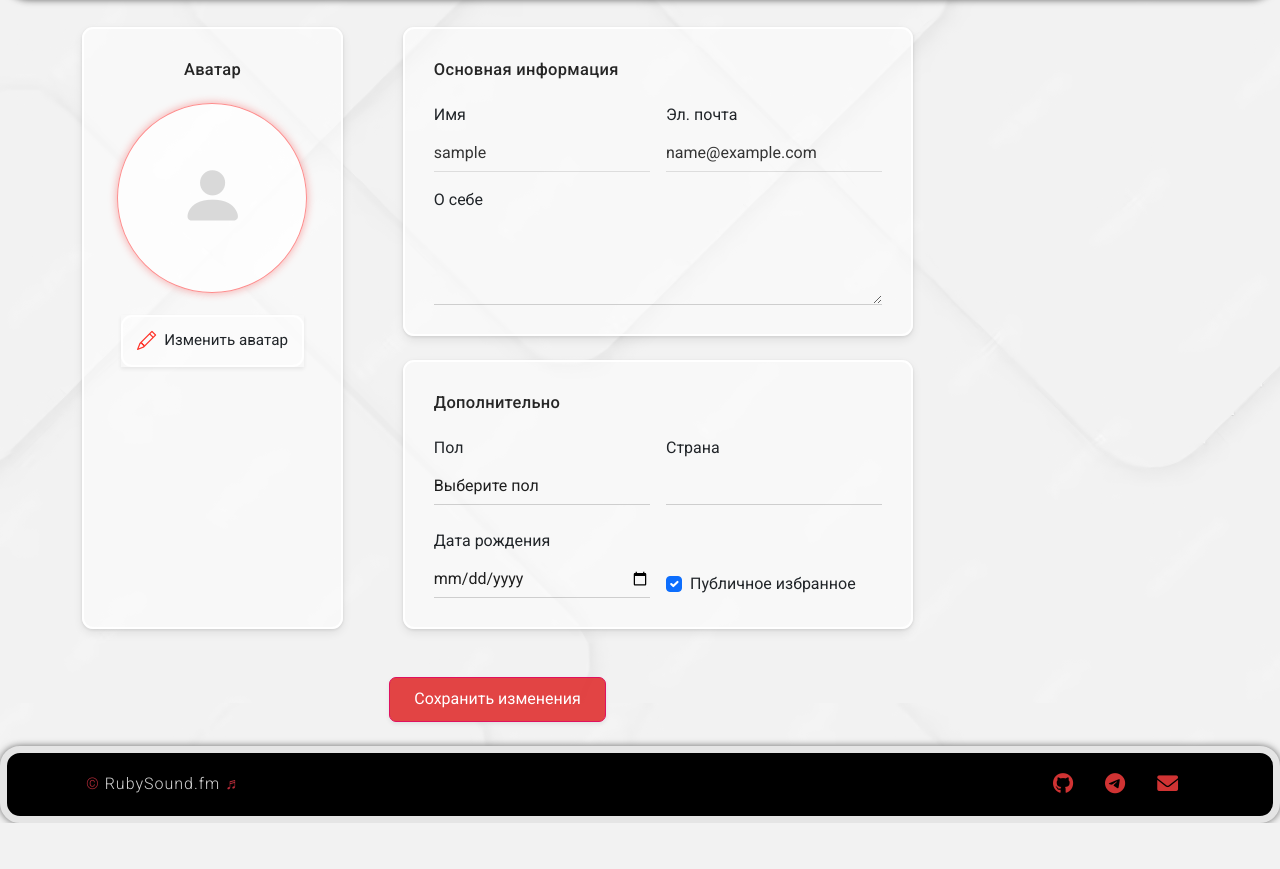
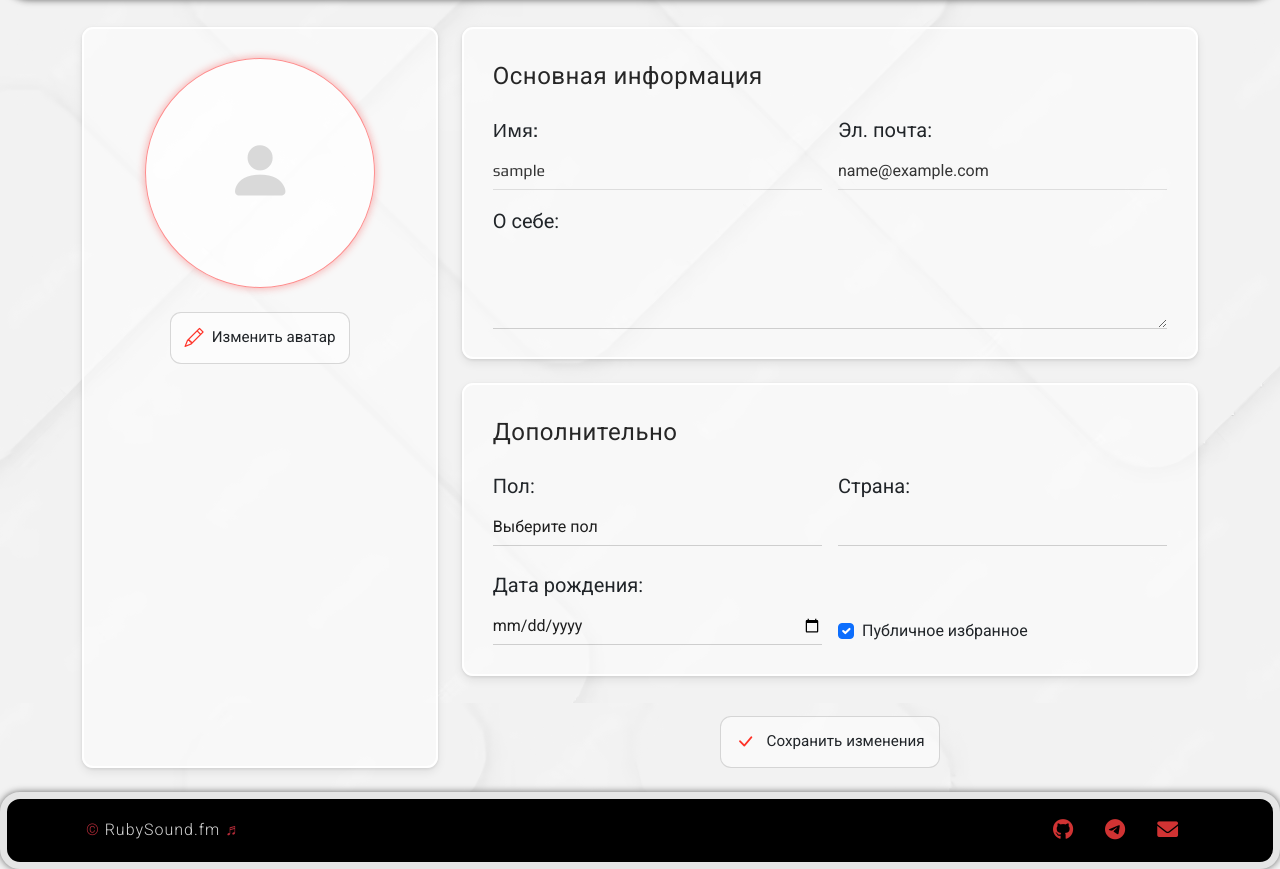
Before and after one commit to MRGiorgiosDev8/musicPlatform_api_django, a Django app: page /profile/ in a window 1280 px wide. Shown: the part 97-966 px from the top of the page. Before the commit the page ends 920 px from the top, so only its background shows below. Run offline with Django 5.2, Linux system fonts and the light colour scheme; the visitor is signed in with stand-in values (Sample User, id 1); data that the repository does not hold is empty; some libraries are stand-ins or nearby versions; some web fonts are replaced.

Commit message:
feat: реализация UI страниц профиля и плейлистов

```diff
--- a/music_api/templates/base.html
+++ b/music_api/templates/base.html
@@ -118,7 +118,7 @@
                             </a>
                         </li>
                         {% else %}
-                        <li class="nav-item ms-auto">
+                        <li class="nav-item ms-0 ms-lg-auto">
                             <a class="nav-link premium-nav-link premium-nav-auth  {% if request.path == login_url %}is-active{% endif %}"
                                 href="{{ login_url }}">
                                 Войти
@@ -135,7 +135,7 @@
                         </li>
                         {% endif %}
                     </ul>
-                    <form class="d-flex form-search w-75" role="search" autocomplete="on"
+                    <form class="d-flex form-search w-sm-100 w-75" role="search" autocomplete="on"
                         action="{% url 'search_page' %}" method="get">
                         <div class="position-relative flex-grow-1">
                             <input class="form-control me-2 input-search input-search-icon" type="text" name="q"
@@ -161,7 +161,7 @@
         {% block content %}{% endblock %}
     </main>
 
-    <footer class="footer-nav text-center text-lg-start py-2 mt-auto">
+    <footer class="footer-nav text-lg-start py-2 mt-auto">
         <div class="container d-flex justify-content-between align-items-center">
             <span class="brand-span ms-lg-1 ms-0">
                 <span class="text-danger copyright">&copy;</span> RubySound.fm <span class="text-danger">♬</span>
--- a/music_api/templates/registration/login.html
+++ b/music_api/templates/registration/login.html
@@ -56,8 +56,8 @@
                 </label>
             </div>
 
-            <div class="d-grid gap-2">
-                <button type="submit" class="btn btn-ruby-solid">Войти</button>
+            <div class="d-grid gap-2 mt-5">
+                <button type="submit" class="btn btn-ruby-solid shadow-sm">Войти</button>
             </div>
 
             <input type="hidden" name="next" value="{{ next }}">
--- a/music_api/templates/users/profile.html
+++ b/music_api/templates/users/profile.html
@@ -9,19 +9,6 @@
 {% block content %}
 
 <div class="container py-4">
-    <div class="row justify-content-start">
-        <div class="col-xl-9 col-lg-10">
-
-            <div class="profile-page">
-                {% if messages %}
-                    {% for message in messages %}
-                        <div class="alert alert-{{ message.tags }} alert-dismissible fade show" role="alert">
-                            {{ message }}
-                            <button type="button" class="btn-close" data-bs-dismiss="alert"></button>
-                        </div>
-                    {% endfor %}
-                {% endif %}
-
 <form method="post" enctype="multipart/form-data">
     {% csrf_token %}
 
@@ -30,12 +17,10 @@
         <!-- LEFT -->
         <div class="col-lg-4">
             <section class="profile-widget text-center h-100">
-                                <div class="profile-widget-title">Аватар</div>
 
-                                <!-- Вынесли avatar-wrap в flex-column -->
                 <div class="profile-avatar-shell d-flex flex-column align-items-center">
 
-                                    <div class="profile-avatar-wrap">
+                    <div class="profile-avatar-wrap  mb-4">
                         {% if user.avatar %}
                             <img src="{{ user.avatar.url }}" alt="Avatar" class="profile-avatar">
                         {% else %}
@@ -45,54 +30,62 @@
                         {% endif %}
                     </div>
 
-                                    <!-- Кнопка редактирования под аватаром -->
-                                    <div class="mt-1 shadow-sm">
                     <input type="file" class="visually-hidden" name="avatar" id="avatar" accept="image/*">
-                                        <label for="avatar" class="profile-avatar-edit d-inline-flex align-items-center justify-content-center gap-2" aria-label="Изменить аватар" title="Изменить аватар">
+                    <label for="avatar"
+                           class="profile-avatar-edit d-inline-flex align-items-center justify-content-center gap-2">
                         <i class="bi bi-pencil"></i>
-                                            <span class="profile-avatar-edit-text text-dark">Изменить аватар</span>
+                        <span class="profile-avatar-edit-text fw-normal text-dark">
+                            Изменить аватар
+                        </span>
                     </label>
+
                 </div>
 
-                                </div>
             </section>
         </div>
 
         <!-- RIGHT -->
-                        <div class="col-lg-8 d-inline-block ps-5">
+        <div class="col-lg-8">
+
             <div class="vstack gap-4">
 
                 <section class="profile-widget">
-                                    <div class="profile-widget-title">Основная информация</div>
+                    <div class="profile-widget-title fs-4">Основная информация</div>
 
                     <div class="row g-3">
-                                        <div class="col-md-6">
-                                            <label for="username" class="form-label">Имя</label>
-                                            <input type="text" class="form-control" value="{{ user.username }}" readonly>
+                        <div class="col-md-6 label-profile">
+                            <label class="form-label fs-5">Имя:</label>
+                            <input type="text" class="form-control"
+                                   value="{{ user.username }}" readonly>
                         </div>
 
                         <div class="col-md-6">
-                                            <label for="email" class="form-label">Эл. почта</label>
-                                            <input type="email" class="form-control" value="{{ user.email }}" readonly>
+                            <label class="form-label fs-5">Эл. почта:</label>
+                            <input type="email" class="form-control"
+                                   value="{{ user.email }}" readonly>
                         </div>
                     </div>
 
                     <div class="mt-3">
-                                        <label for="bio" class="form-label">О себе</label>
-                                        <textarea class="form-control" name="bio" id="bio" rows="3">{{ user.bio }}</textarea>
+                        <label class="form-label fs-5">О себе:</label>
+                        <textarea class="form-control"
+                                  name="bio"
+                                  rows="3">{{ user.bio }}</textarea>
                     </div>
                 </section>
 
+
                 <section class="profile-widget">
-                                    <div class="profile-widget-title">Дополнительно</div>
+                    <div class="profile-widget-title fs-4">Дополнительно</div>
 
                     <div class="row g-3">
                         <div class="col-md-6">
-                                            <label for="gender" class="form-label">Пол</label>
-                                            <select class="form-select" name="gender" id="gender">
+                            <label class="form-label fs-5">Пол:</label>
+                            <select class="form-select" name="gender">
                                 <option value="">Выберите пол</option>
                                 {% for choice in user.GENDER_CHOICES %}
-                                                    <option value="{{ choice.0 }}" {% if user.gender == choice.0 %}selected{% endif %}>
+                                    <option value="{{ choice.0 }}"
+                                            {% if user.gender == choice.0 %}selected{% endif %}>
                                         {{ choice.1 }}
                                     </option>
                                 {% endfor %}
@@ -100,25 +93,30 @@
                         </div>
 
                         <div class="col-md-6">
-                                            <label for="country" class="form-label">Страна</label>
-                                            <input type="text" class="form-control" name="country" id="country" value="{{ user.country }}">
+                            <label class="form-label fs-5">Страна:</label>
+                            <input type="text"
+                                   class="form-control"
+                                   name="country"
+                                   value="{{ user.country }}">
                         </div>
                     </div>
 
                     <div class="row g-3 mt-2 align-items-end">
                         <div class="col-md-6">
-                                            <label for="birth_date" class="form-label">Дата рождения</label>
-                                            <input type="date" class="form-control" name="birth_date" id="birth_date"
+                            <label class="form-label fs-5">Дата рождения:</label>
+                            <input type="date"
+                                   class="form-control"
+                                   name="birth_date"
                                    value="{{ user.birth_date|date:'Y-m-d' }}">
                         </div>
 
                         <div class="col-md-6">
                             <div class="form-check mt-4">
-                                                <input class="form-check-input" type="checkbox"
+                                <input class="form-check-input"
+                                       type="checkbox"
                                        name="is_public_favorites"
-                                                       id="is_public_favorites"
                                        {% if user.is_public_favorites %}checked{% endif %}>
-                                                <label class="form-check-label" for="is_public_favorites">
+                                <label class="form-check-label">
                                     Публичное избранное
                                 </label>
                             </div>
@@ -127,23 +125,21 @@
 
                 </section>
 
-                            </div>
+                <!-- SAVE BUTTON ВНИЗУ СПРАВА -->
+                <div class="text-center pt-3">
+                    <button type="submit"
+                            class="btn btn-sm fw-normal btn-ruby-profile text-dark">
+                        <i class="bi bi-check-lg me-1"></i>
+                        Сохранить изменения
+                    </button>
                 </div>
 
             </div>
 
-                    <div class="d-flex justify-content-center mt-4">
-                        <button type="submit" class="btn btn-ruby-solid mt-4 shadow-sm px-4">
-                            Сохранить изменения
-                        </button>
-                    </div>
-
-                </form>
-
         </div>
 
     </div>
-    </div>
+</form>
 </div>
 
 {% endblock %}
--- a/music_project/asgi.py
+++ b/music_project/asgi.py
@@ -11,13 +11,9 @@ import os
 
 from django.core.asgi import get_asgi_application
 
-# Используем настройки для продакшена в Docker, иначе настройки для разработки
 if os.environ.get('USE_DOCKER') == 'true':
-    # Устанавливаем переменную окружения для продакшен настроек
     os.environ.setdefault('DJANGO_SETTINGS_MODULE', 'music_project.settings.prod')
 else:
-    # Устанавливаем переменную окружения для девелопмент настроек
     os.environ.setdefault('DJANGO_SETTINGS_MODULE', 'music_project.settings.dev')
 
-# Получаем ASGI приложение с текущими настройками
 application = get_asgi_application()
--- a/music_project/settings/dev.py
+++ b/music_project/settings/dev.py
@@ -9,7 +9,7 @@ DEBUG = True
 # База данных берется из DATABASE_URL (PostgreSQL)
 
 # Разрешённые хосты для разработки
-ALLOWED_HOSTS = ['localhost', '127.0.0.1', '0.0.0.0']
+ALLOWED_HOSTS = ['*']
 
 # Отправка писем в консоль для удобства отладки email
 EMAIL_BACKEND = 'django.core.mail.backends.console.EmailBackend'
--- a/music_project/settings/prod.py
+++ b/music_project/settings/prod.py
@@ -78,7 +78,6 @@ LOGGING = {
     },
 }
 
-# Создаем директорию для логов, если её нет, чтобы избежать ошибок при записи
 import os
 logs_dir = BASE_DIR / 'logs'
 if not os.path.exists(logs_dir):
--- a/music_project/urls.py
+++ b/music_project/urls.py
@@ -2,7 +2,6 @@ from django.contrib import admin
 from django.urls import path, include
 from django.views.generic import TemplateView
 
-# Даже если это не подсвечивается — это работает!
 from drf_spectacular.views import (
     SpectacularAPIView,
     SpectacularSwaggerView,
@@ -11,13 +10,9 @@ from drf_spectacular.views import (
 
 urlpatterns = [
     path('admin/', admin.site.urls),
-
-    # --- ДОБАВЬ ЭТИ СТРОКИ НИЖЕ ---
     path('api/schema/', SpectacularAPIView.as_view(), name='schema'),
     path('api/docs/', SpectacularSwaggerView.as_view(url_name='schema'), name='swagger-ui'),
     path('api/redoc/', SpectacularRedocView.as_view(url_name='schema'), name='redoc'),
-    # ------------------------------
-
     path('music_api/', include('music_api.urls')),
     path('api/', include('users.urls')),
     path('api/', include('music_api.api_urls')),
--- a/static/css/pages/auth.css
+++ b/static/css/pages/auth.css
@@ -1,5 +1,4 @@
 .auth-page {
-    min-height: calc(80vh - 80px);
     display: flex;
     align-items: center;
     justify-content: center;
@@ -7,11 +6,10 @@
 }
 
 .signup-page {
-    min-height: 90vh;
     display: flex;
     align-items: center;
     justify-content: center;
-    padding: 2rem 1rem;
+    padding: 1rem 1rem;
 }
 
 .auth-widget {
@@ -111,14 +109,3 @@
     border-bottom-color: var(--color-primary);
     box-shadow: 0 1px 0 0 rgba(224, 17, 17, 0.62);
 }
-
-/* .signup-error, .alert-login {
-    background: rgba(255, 160, 160, 0.845);
-    color: #ffffff;
-    font-weight: 500;
-    border-radius: 3px;
-    padding: 0.75rem 0.9rem;
-    box-shadow: var(--shadow-card);
-    margin-bottom: 0.8rem;
-    font-size: 0.95rem;
-} */
--- a/static/css/pages/playlists.css
+++ b/static/css/pages/playlists.css
@@ -2,6 +2,16 @@
     display: flex;
     flex-direction: column;
     gap: 1.3rem;
+    min-height: auto;
+    max-height: 70vh;
+    overflow-y: auto;
+    scroll-behavior: smooth;
+    scrollbar-width: none;  /* Firefox */
+    -ms-overflow-style: none;  /* IE and Edge */
+}
+
+#playlists-root::-webkit-scrollbar {
+    display: none;  /* Chrome, Safari, Opera */
 }
 
 .track-item-playlist {
--- a/static/css/pages/profile.css
+++ b/static/css/pages/profile.css
@@ -1,6 +1,8 @@
 .profile-page {
-    max-width: 1100px;
+    min-height: 90vh;
     margin: 0 auto;
+    font-family: var(--font-main);
+    padding-top: 1.4rem;
 }
 
 .profile-main-title {
@@ -26,14 +28,15 @@
 
 .profile-widget {
     background: var(--color-card-bg-light);
-    border: var( --border-light-white);
+    border: var(--border-light-white);
     border-radius: var(--border-radius-small);
     box-shadow: var(--shadow-card);
     padding: 1.8rem;
 }
 
 .profile-widget-title {
-    font-weight: 500;
+    font-weight: 400;
+    display: inline-block;
     font-size: 1.03rem;
     letter-spacing: 0.02em;
     margin-bottom: 1.3rem;
@@ -41,8 +44,8 @@
 }
 
 .profile-avatar-wrap {
-    width: 190px;
-    height: 190px;
+    width: 230px;
+    height: 230px;
     margin: 0 auto 1.1rem;
     border-radius: 50%;
     box-shadow: 0 0 8px rgba(247, 23, 23, 0.364);
@@ -60,7 +63,8 @@
     margin: 0 auto;
 }
 
-.profile-avatar-edit {
+.profile-avatar-edit,
+.btn-ruby-profile {
     min-height: 52px;
     padding: 0 14px;
     border-radius: 11px;
@@ -68,13 +72,30 @@
     align-items: center;
     justify-content: center;
     cursor: pointer;
-    border: var( --border-light-white);
+    border: 1px solid rgba(180, 180, 180, 0.523);
     background: var(--color-card-bg-light);
-    color: rgba(255, 13, 0, 0.85);
     transition: transform 0.15s ease, background 0.15s ease;
+    font-size: 0.95rem;
+    line-height: 1;
+    gap: 8px;
 }
 
-.profile-avatar-edit:hover {
+.profile-avatar-edit {
+    color: rgba(255, 13, 0, 0.85);
+}
+
+.btn-ruby-profile {
+    gap: 8px;
+}
+
+.btn-ruby-profile i {
+    font-size: 1.2rem;
+    line-height: 1;
+    color: rgba(255, 13, 0, 0.85);
+}
+
+.profile-avatar-edit:hover,
+.btn-ruby-profile:hover {
     transform: translateY(-1px);
     background: #ffffff;
 }
@@ -85,10 +106,8 @@
 }
 
 .profile-avatar-edit-text {
-    font-weight: 400;
     font-size: 0.95rem;
     line-height: 1;
-    color: inherit;
     white-space: nowrap;
 }
 
@@ -142,6 +161,10 @@
     margin-left: auto;
 }
 
+.label-profile {
+   font-family: var(--font-heading);
+}
+
 @media (max-width: 991.98px) {
     .profile-grid {
         grid-template-columns: 1fr;
```
Also changed, not shown: music_api/templates/users/playlists.html (+27 -7 lines), tests/test_models_playlist.py (+0 -4 lines), tests/test_security.py (+1 -6 lines), tests/test_user_api.py (+2 -3 lines), readme.md. Lines whose indentation alone changed are shown as unchanged.
